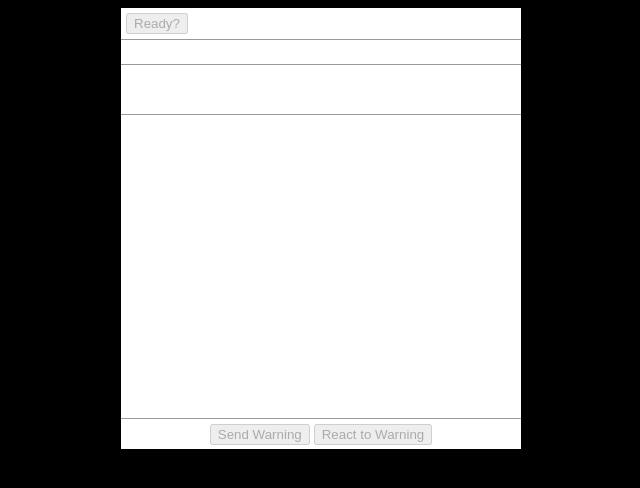
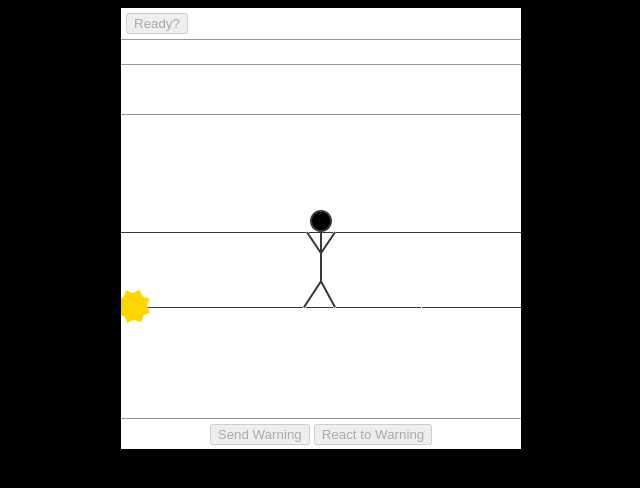
Before and after one commit to BenjaminWFox/certified-js13k, a website: page public/index.html in a window 1280 px wide. Shown: the whole page, without its empty margins (319-959 px from the left). Drawn offline with nearby package versions, Linux system fonts and the light colour scheme.

Commit message:
Working bird attack

```diff
--- a/public/client.js
+++ b/public/client.js
@@ -163,6 +163,7 @@
         minigame = document.getElementById("game");
         disableButtons();
         bind();
+        groundGame();
     }
 
     window.addEventListener("load", init, false);
@@ -245,4 +246,133 @@
         }
     }
 
+    function groundGame() {
+        const personImg = document.createElement('img');
+        const birdImg = document.createElement('img');
+        const surge = document.createElement('div');
+        surge.id = 'surge'
+
+        personImg.src = 'person.png';
+        birdImg.src = 'bird.png';
+        birdImg.draggable = false;
+
+        minigame.style.backgroundImage = 'url(/lines.png)';
+        minigame.style.cursor = 'crosshair';
+
+        minigame.appendChild(personImg);
+        minigame.appendChild(surge);
+
+        // game vars
+        let bird = undefined;
+        let surgeSpawned = false;
+        let surgeSpawnedAt = undefined;
+
+        class Bird {
+            constructor(element, parent, reversed) {
+                this.element = element;
+                this.parent = parent;
+                this.left = 105;
+                this.scale = 1;
+                this.startTop = -13.5;
+                this.top = -13.5;
+                this.speed = -1;
+                this.targetX = 54;
+                this.targetTop = 20;
+                reversed ? this.reverse() : '';
+                this.setStyles();
+                this.append();
+                this.flyingAway = false;
+                this.hitTarget = false;
+                this.away = false;
+
+                this.element.addEventListener('click', (e) => {
+                    console.log('bird clicked!');
+                    this.flyingAway = true;
+                });
+            }
+
+            append() {
+                this.parent.appendChild(this.element);
+            }
+
+            move() {
+                if(!this.flyingAway) {
+                    if(this.scale === 1 && this.left > this.targetX ||
+                       this.scale === -1 && this.left < this.targetX) {
+                        this.left += this.speed;
+                        this.setLeft();
+                    }
+                    if(this.top < this.targetTop) {
+                        this.top += Math.abs(this.speed / 1.5);
+                        this.setTop();
+                    }
+                    if(this.top >= this.targetTop &&
+                       (this.scale === 1 && this.left <= this.targetX ||
+                       this.scale === -1 && this.left >= this.targetX)
+                    ) {
+                        this.hitTarget = true;
+                        this.flyingAway = true;
+                        console.log('Hit the target!!');
+                    }
+                }
+                if(this.flyingAway) {
+                    console.log('flying away');
+                    this.left += this.speed * 3;
+                    this.top -= Math.abs(this.speed) * 3;
+                    this.setLeft();
+                    this.setTop();
+                    if(this.top < this.startTop) {
+                        console.log('BIRD AWAY');
+                        this.away = true;
+                    }
+                }
+            }
+
+            reverse() {
+                this.targetX = 45;
+                this.top = -13;
+                this.speed = 1;
+                this.left = -5;
+                this.scale = -1;
+                this.setStyles();
+            }
+
+            setLeft() {
+                this.element.style.left = `${this.left}%`;
+            }
+
+            setTop() {
+                this.element.style.top = `${this.top}%`;
+            }
+
+            setStyles() {
+                this.element.style.position = 'absolute';
+                this.setTop();
+                this.setLeft();
+                this.element.style.transform = `translateX(-50%) scaleX(${this.scale})`;
+            }
+        }
+
+        function spawnBird() {
+
+        }
+
+        spawnChallenge();
+
+        function spawnChallenge() {
+            const doSpawnBird = Math.floor(Math.random() * 50) + 1;
+            const doSpawnSurge = Math.floor(Math.random() * 50) + 1;
+            // the challenge!
+            if(bird && bird.away) {
+                bird = undefined;
+            }
+            if(!bird && doSpawnBird === 25) {
+                bird = new Bird(birdImg, minigame, Math.round(Math.random()));
+            } else if (bird) {
+                bird.move();
+            }
+            setTimeout(spawnChallenge, 25);
+        }
+    }
+
 })();
--- a/public/index.html
+++ b/public/index.html
@@ -19,6 +19,7 @@ body {
 .game {
     border-bottom: 1px #999 solid;
     height: 300px;
+    overflow: hidden;
     position: relative;
     width: 400px;
 }
@@ -75,6 +76,31 @@ body {
 .white {
     color: white;
 }
+#surge {
+    background: gold;
+    width: 25px;
+    height: 25px;
+    position: absolute;
+    text-align: center;
+    top: 175px;
+    -webkit-transform: rotate(20deg);
+       -moz-transform: rotate(20deg);
+        -ms-transform: rotate(20deg);
+         -o-transform: rotate(20eg);
+}
+#surge:before {
+    content: "";
+    position: absolute;
+    top: 0;
+    left: 0;
+    height: 25px;
+    width: 25px;
+    background: gold;
+    -webkit-transform: rotate(135deg);
+       -moz-transform: rotate(135deg);
+        -ms-transform: rotate(135deg);
+         -o-transform: rotate(135deg);
+}
 </style>
 </head>
 <body>
```
Also changed, not shown: assets/bird.png (added), assets/lines.png (added), assets/person.png (added), public/bird.png (added), public/lines.png (added), public/person.png (added), 1 other file.
